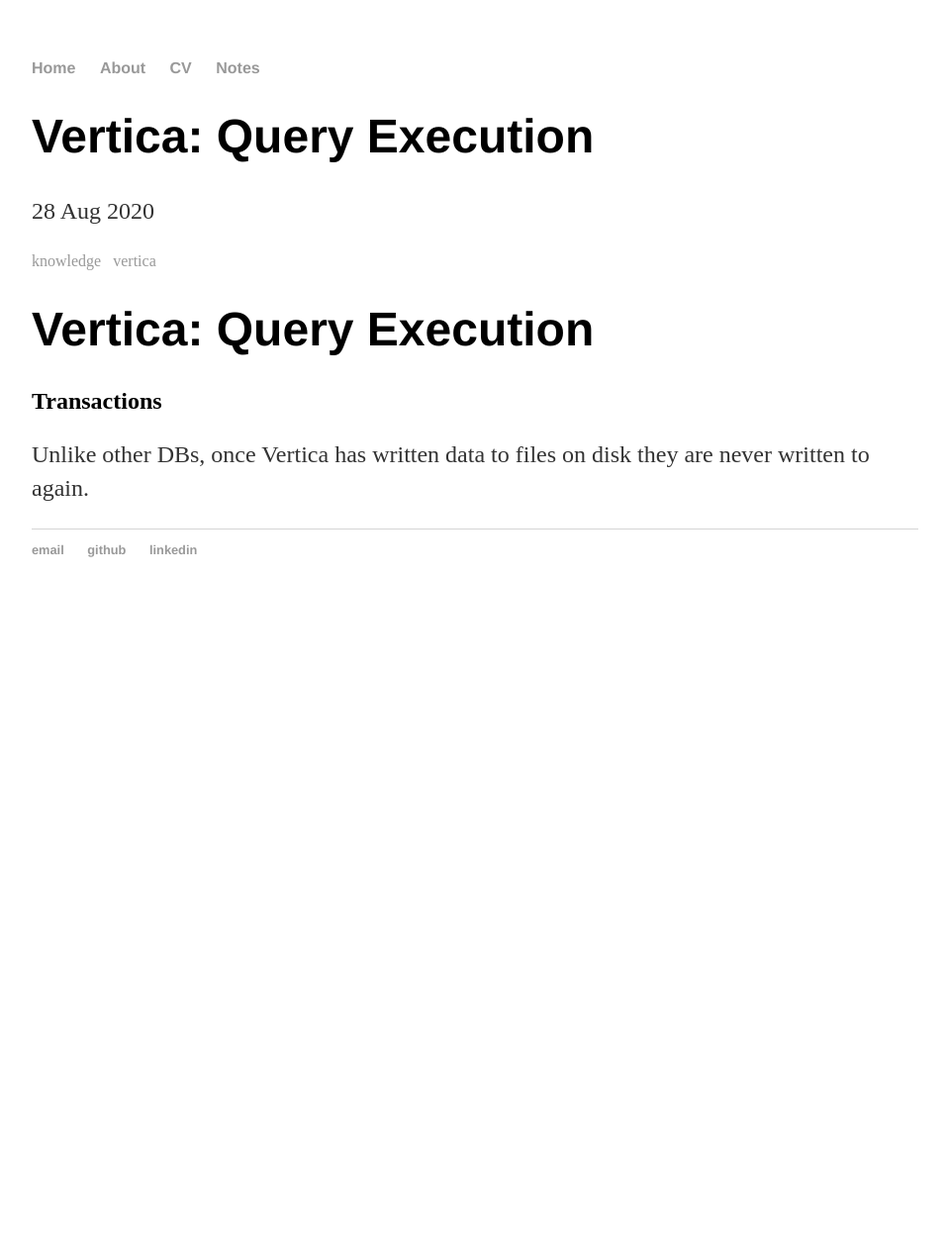
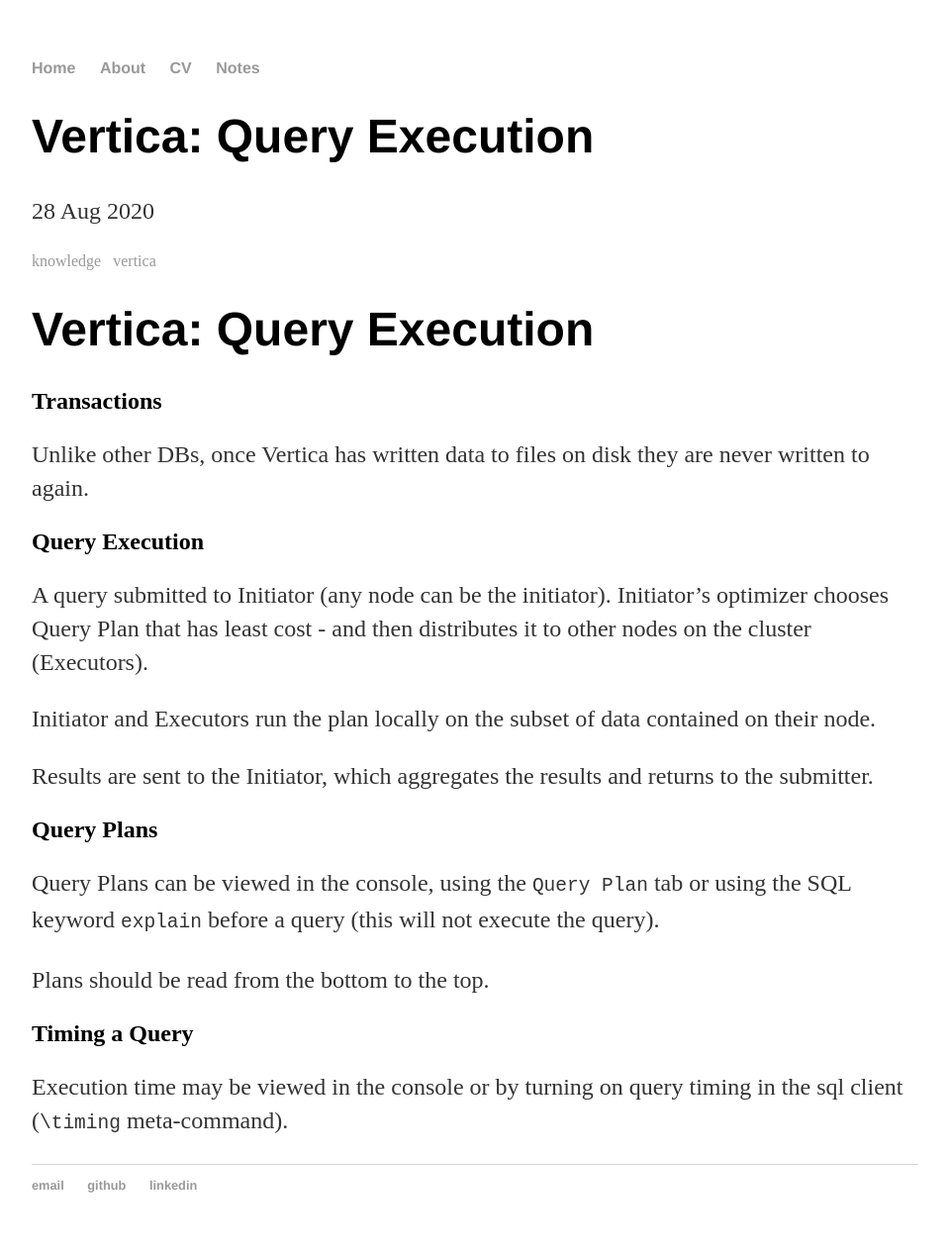
Before and after one commit to lstn/lstn.github.io, a Jekyll site: the page built from _posts/knowledge/vertica/2020-08-28-query-execution.md, in a window 1280 px wide. Shown: the whole page at 99% size, without its empty margins (160-1119 px from the left). Built offline with Jekyll 4.4.1, drawn with Linux system fonts in a browser that asks for light colours; before the commit the page ends 900 px from its top, so only the background shows below that.

Commit message:
start of vertica notes

```diff
--- a/_posts/knowledge/vertica/2020-08-28-query-execution.md
+++ b/_posts/knowledge/vertica/2020-08-28-query-execution.md
@@ -10,3 +10,21 @@
 ## Transactions
 
 Unlike other DBs, once Vertica has written data to files on disk they are never written to again.
+
+## Query Execution
+
+A query submitted to Initiator (any node can be the initiator). Initiator's optimizer chooses Query Plan that has least cost - and then distributes it to other nodes on the cluster (Executors).
+
+Initiator and Executors run the plan locally on the subset of data contained on their node.
+
+Results are sent to the Initiator, which aggregates the results and returns to the submitter.
+
+## Query Plans
+
+Query Plans can be viewed in the console, using the `Query Plan` tab or using the SQL keyword `explain` before a query (this will not execute the query).
+
+Plans should be read from the bottom to the top.
+
+## Timing a Query
+
+Execution time may be viewed in the console or by turning on query timing in the sql client (`\timing` meta-command).
```
Also changed, not shown: _posts/knowledge/vertica/2020-08-28-cheatsheet-data-types.md (added, +81 -0 lines).
